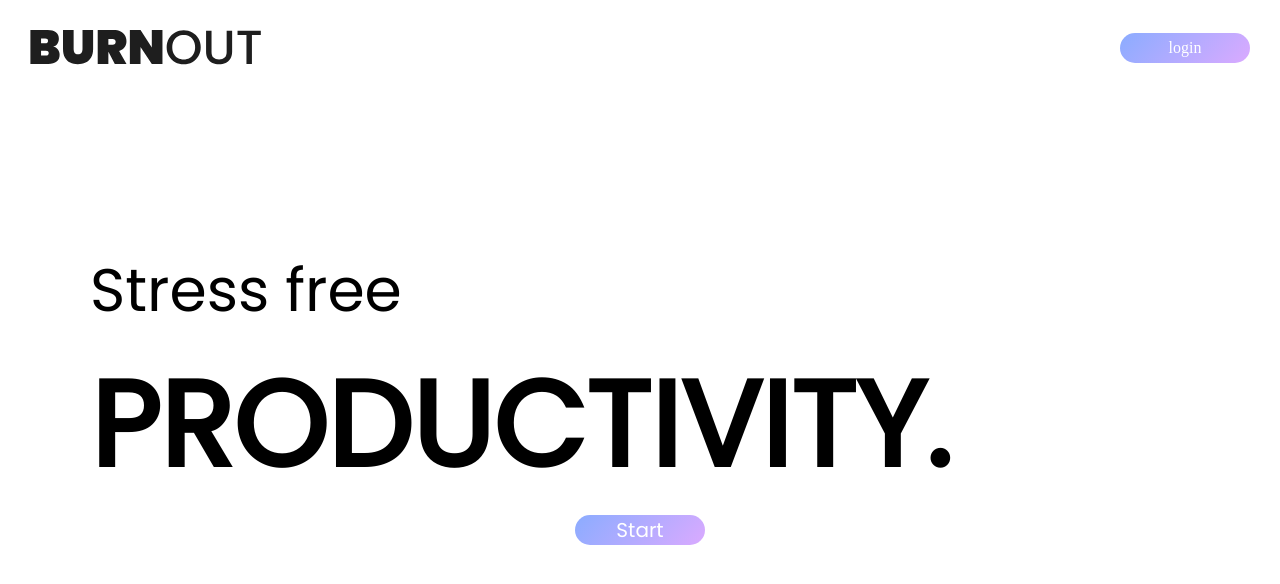
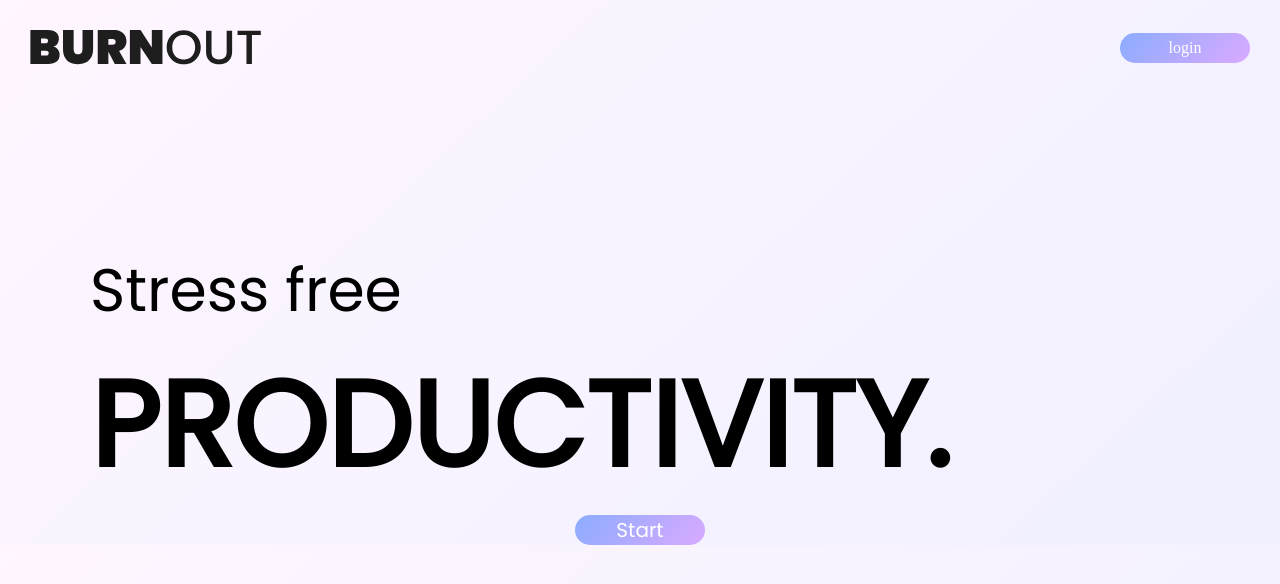
Before and after one commit to meashna/gta_folders, a plain HTML site: page intro/intro.html in a window 1280 px wide. Drawn offline with Linux system fonts and the light colour scheme.

Commit message:
bg addded

```diff
--- a/intro/intro.css
+++ b/intro/intro.css
@@ -1,6 +1,8 @@
 body {
     margin: 0;
     padding: 0;
+
+background: linear-gradient(137deg, #FFF6FF 0%, #F0F0FF 100%);
 }
 
 .nav {
--- a/intro/intro.html
+++ b/intro/intro.html
@@ -12,22 +12,22 @@
       rel="stylesheet"
     />
   </head>
+  <style>
+    body {
+      margin: 0;
+      padding: 0;
+      background: linear-gradient(137deg, #fff6ff 0%, #f0f0ff 100%);
+    }
+  </style>
   <body>
     <div class="nav">
       <img class="nav-logo" src="images/BURNOUT.svg" />
       <div class="btn">login</div>
     </div>
     <div class="text">
-      <div class="upper">
-        Stress free
-      </div>
-      <div class="lower">
-        PRODUCTIVITY.
-      </div>
-      <div class="btn1">
-        Start
-      </div>
+      <div class="upper">Stress free</div>
+      <div class="lower">PRODUCTIVITY.</div>
+      <div class="btn1">Start</div>
     </div>
-
   </body>
 </html>
```
